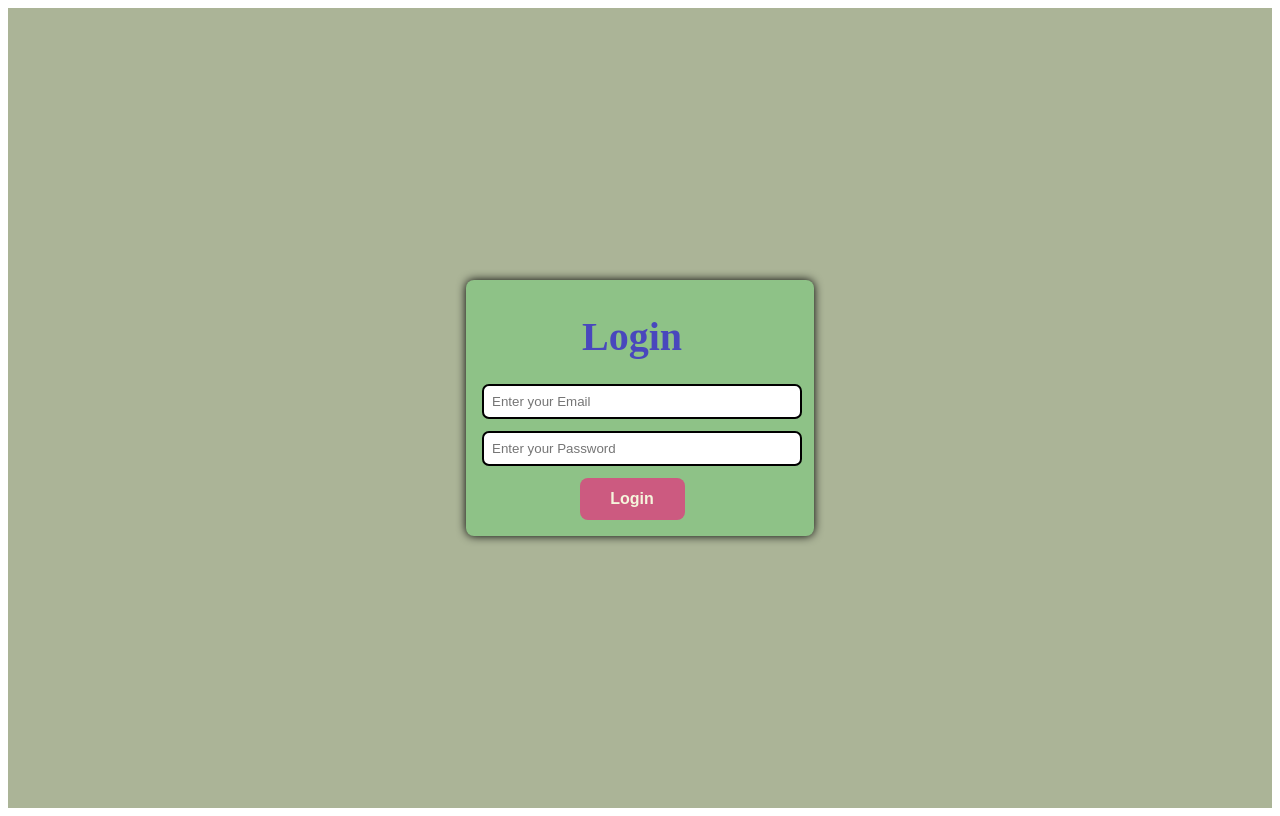
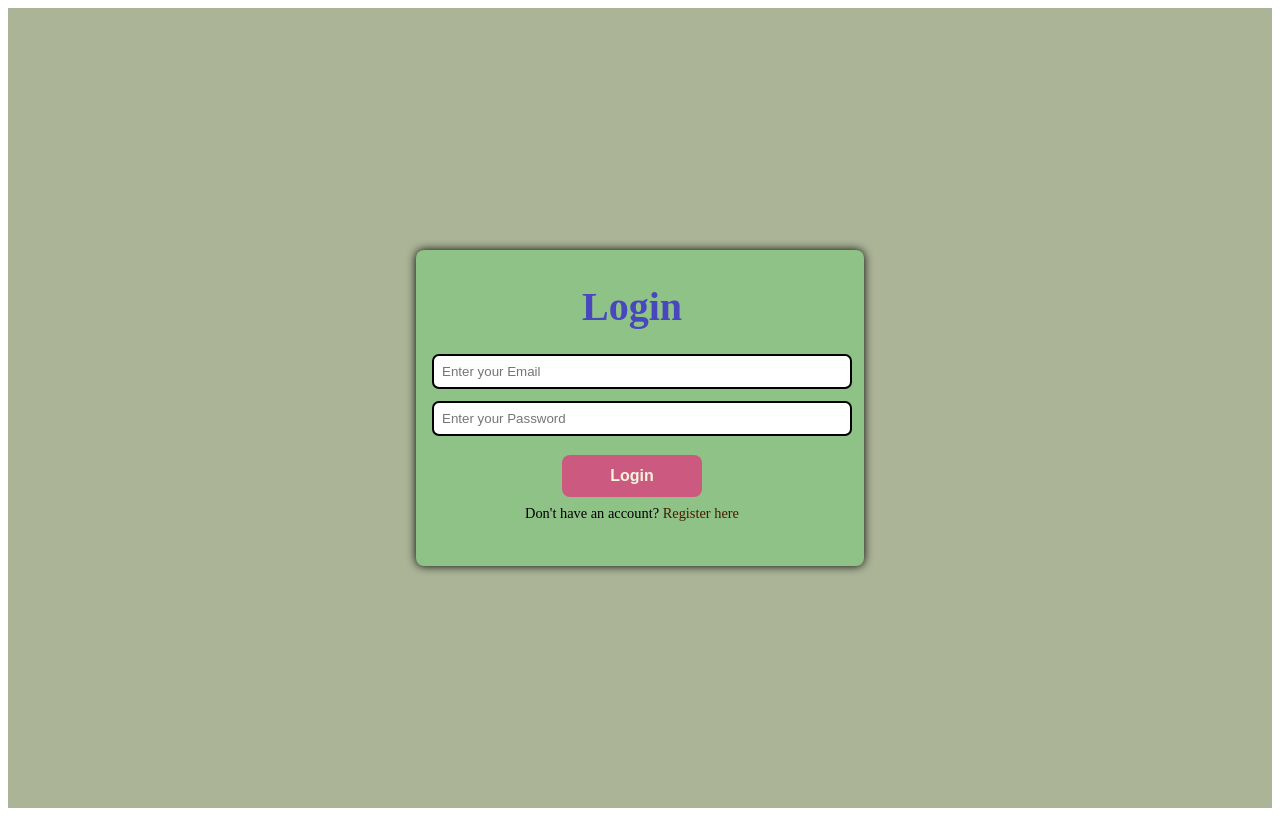
Before and after one commit to RohitGoyal13/IMS, a React (Vite) app: page / in a window 1280 px wide. Built offline with nearby package versions, Linux system fonts and the light colour scheme.

Commit message:
Enhance login functionality with API integration and improve UI elements

```diff
--- a/src/features/auth/authSlice.js
+++ b/src/features/auth/authSlice.js
@@ -2,6 +2,7 @@ import {createSlice} from '@reduxjs/toolkit';
 
 const initialState = {
     user: null,
+    token: null,
     isAuthenticated: false,
 }
 
@@ -10,12 +11,16 @@ const authSlice = createSlice({
     initialState,
     reducers: {
         loginsuccess: (state, action) => {
-            state.user = action.payload;
+            state.user = action.payload.email;
+            state.token = action.payload.token;
             state.isAuthenticated = true;
+            localStorage.setItem('token', action.payload.token);
         },
         logout: (state) => {
             state.user = null;
+            state.token = null;
             state.isAuthenticated = false;
+            localStorage.removeItem('token');
         },
     },
 })
--- a/src/pages/login.jsx
+++ b/src/pages/login.jsx
@@ -8,9 +8,34 @@ const Login = () => {
     const [email,setEmail] = useState('');
     const [password,setPassword] = useState('');
 
-    const handleLogin = (e) => {
+    const handleLogin = async (e) => {
         e.preventDefault();
-        dispatch(loginsuccess({email}));
+
+        try{
+        const response =  await fetch('http://localhost:5000/api/login' , {
+            method: 'POST',
+            headers: {
+                'Content-Type': 'application/json'
+            },
+            body: JSON.stringify({ email,password})
+        })
+
+        const data = await response.json();
+
+        if(response.ok){
+            dispatch(loginsuccess({token : data.token, email}));
+            alert("Login successful");
+        }
+        else{
+            alert("Login failed: " + data.message || "Something went wrong");
+            console.error("Error:", data.message);
+            setEmail('');
+            setPassword('');
+        }
+        }
+        catch(error){
+            console.error("Login failed:", error);
+        }
     }
 
     return(
@@ -32,6 +57,7 @@ const Login = () => {
                 required
                 />
                 <button type='submit'>Login</button>
+                <p>Don't have an account? <a href="/register" className='register-link'>Register here</a></p>
             </form>
         </div>
     )
--- a/src/styles/login.css
+++ b/src/styles/login.css
@@ -10,7 +10,8 @@
     background-color: rgb(142, 194, 135);
     padding: 0rem 2rem 1rem 1rem;
     border-radius: 8px;
-    width: 300px;
+    width: 400px;
+    height: 300px;
     box-shadow: 0 0 10px;
     text-align: center;
 }
@@ -45,6 +46,7 @@
     font-weight: bolder;
     font-size: 1rem;
     color: beige;
+    margin-top: 0.4rem;
 
 }
 
@@ -52,3 +54,18 @@
             color: rgb(8, 199, 110);
         background-color: rgb(106, 4, 55);
 }
+
+.login-form p {
+    margin-top: 0.5rem;
+    font-size: 0.9rem;
+}
+
+.login-form .register-link {
+    color: rgb(72, 25, 2);
+    text-decoration: none;
+}
+
+.login-form .register-link:hover {
+    color: rgb(217, 30, 177);
+    text-decoration: underline;
+}
```
